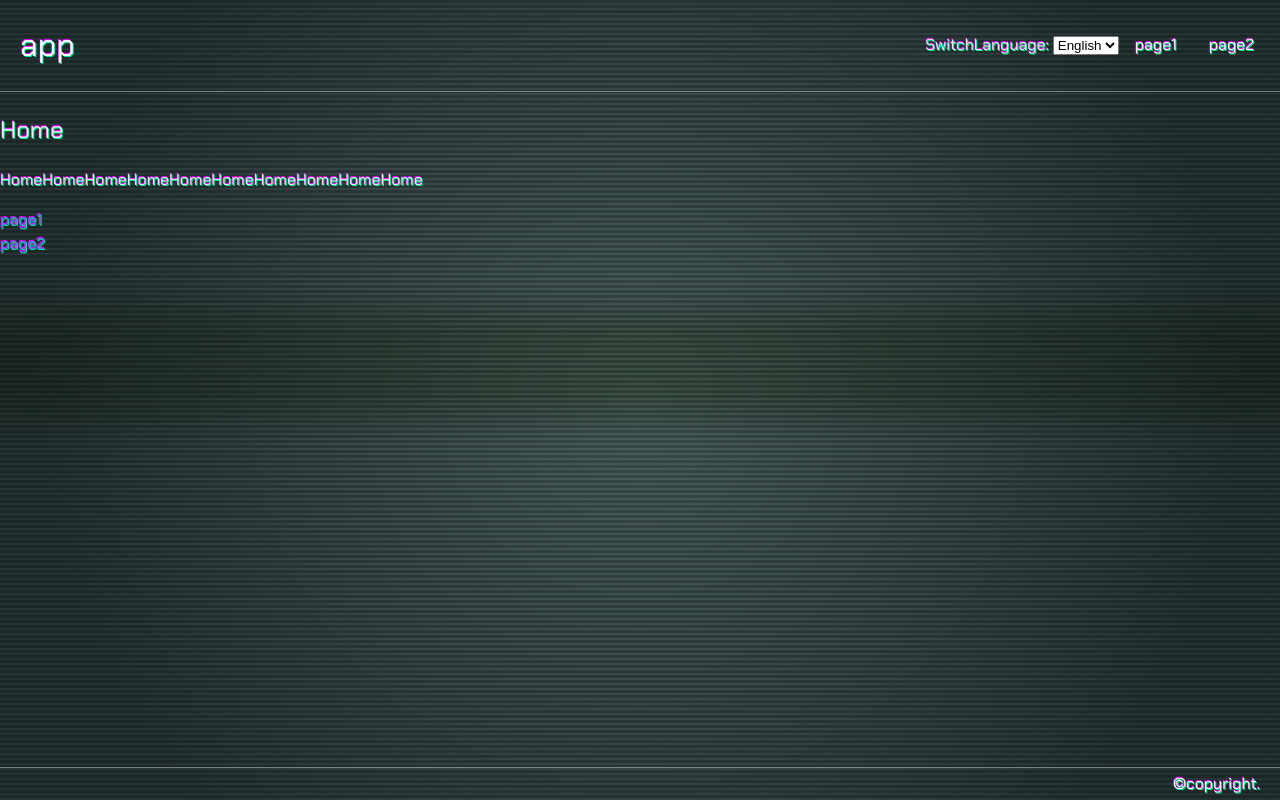
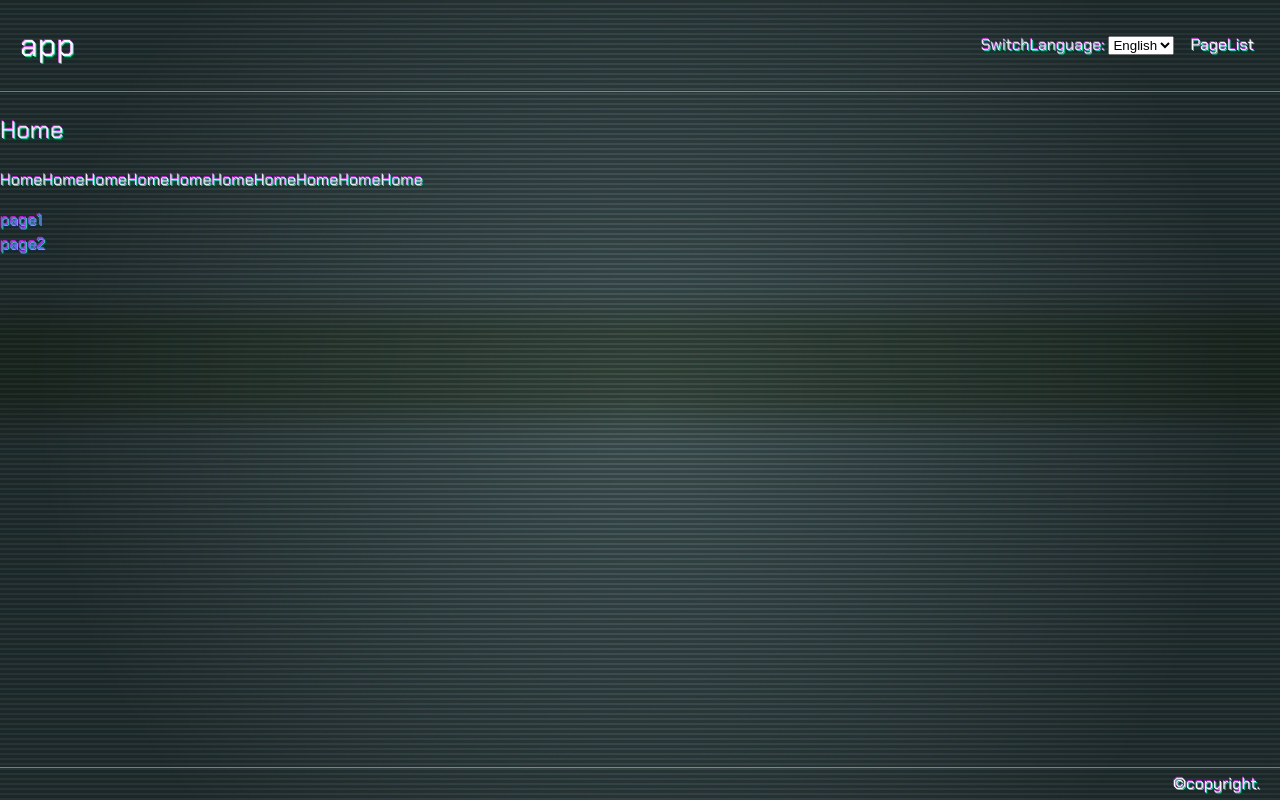
Before and after one commit to scandamus/static_screen, a website built with Vite: page index.html in a window 1280 px wide. Built offline with nearby package versions, Linux system fonts and the light colour scheme.

Commit message:
:sparkles:[add]ページリスト追加

```diff
--- a/index.html
+++ b/index.html
@@ -22,8 +22,7 @@
         </div>
         <nav class="navGlobal">
           <ul class="navGlobal_list navList">
-            <li class="navList_item"><a href="/page1" data-link>page1</a></li>
-            <li class="navList_item"><a href="/page2" data-link>page2</a></li>
+            <li class="navList_item"><a href="/page_list" data-link>PageList</a></li>
           </ul>
         </nav>
       </header>
```
Also changed, not shown: js/modules/router.js (+14 -4 lines).
